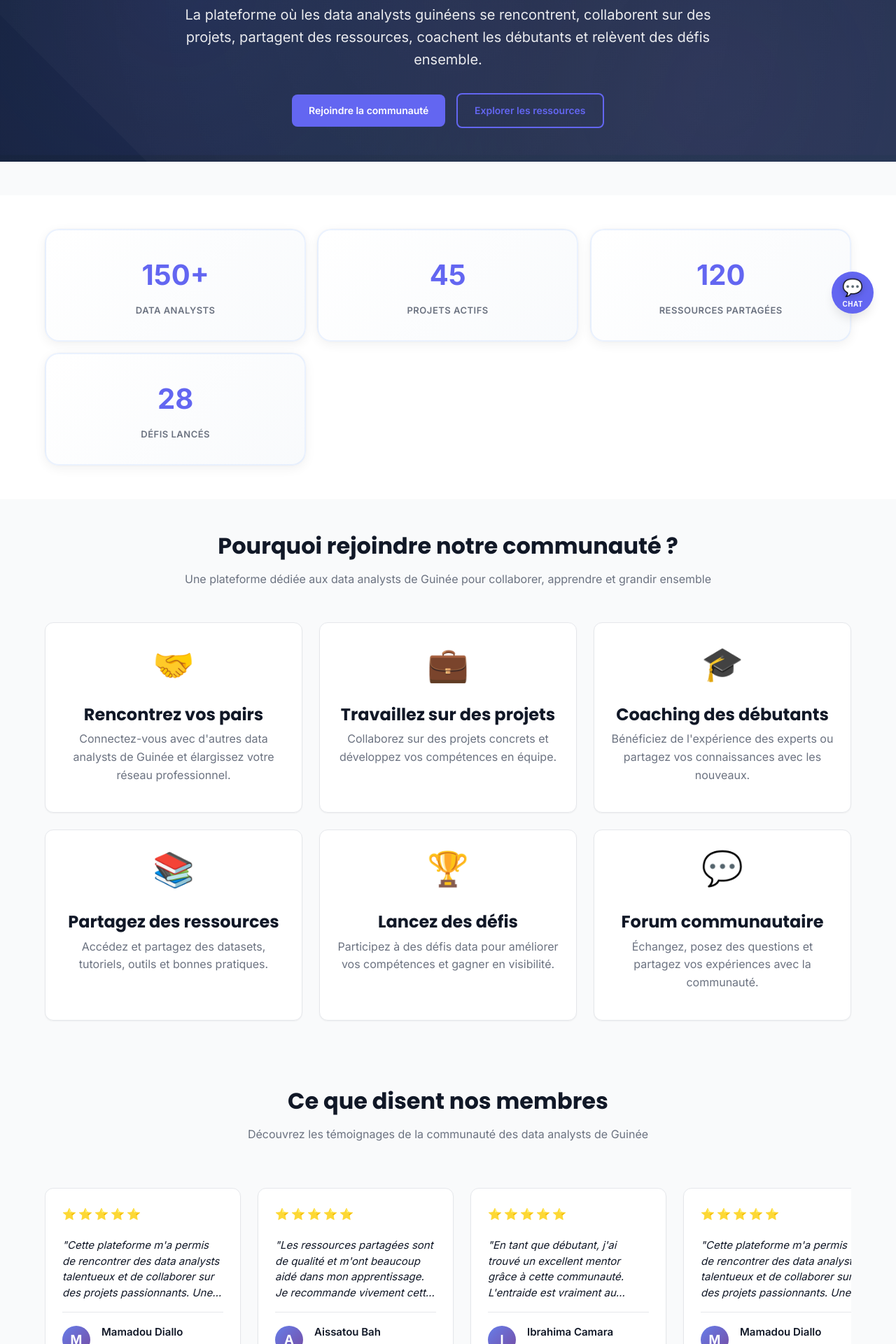
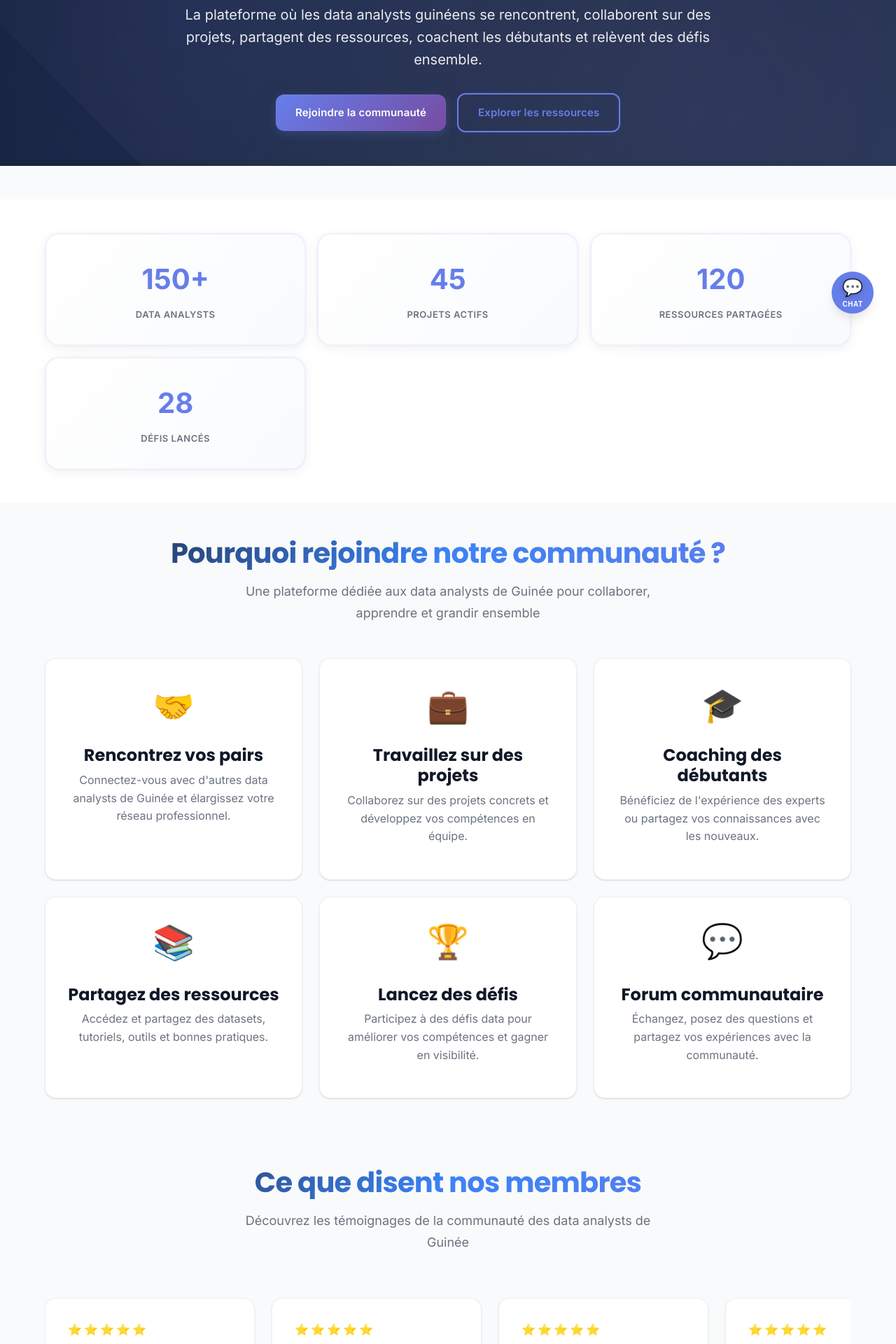
Before and after one commit to SenyDelamou/frontendAnalystes, a React (Vite) app: page / in a window 1280 px wide. Shown: the part 320-2240 px from the top of the page at 70% size. Built offline with nearby package versions, Linux system fonts and the light colour scheme.

Commit message:
frontend

```diff
--- a/src/components/PageHeader.css
+++ b/src/components/PageHeader.css
@@ -22,6 +22,23 @@
   margin-top: 0;
   padding-top: var(--spacing-2xl);
   overflow: hidden;
+  /* Harmonisation avec le hero de Home */
+  background: linear-gradient(135deg, #0a1628 0%, #1a2744 50%, #2d3f5f 100%);
+  background-size: 200% 200%;
+  animation: gradient 15s ease infinite;
+  color: white;
+}
+
+@keyframes gradient {
+  0% {
+    background-position: 0% 50%;
+  }
+  50% {
+    background-position: 100% 50%;
+  }
+  100% {
+    background-position: 0% 50%;
+  }
 }
 
 .page-header-slider {
@@ -31,6 +48,7 @@
   width: 100%;
   height: 100%;
   z-index: 0;
+  opacity: 0.3;
 }
 
 .page-header-slide {
@@ -72,35 +90,94 @@
   right: 0;
   bottom: 0;
   background:
-    radial-gradient(circle at 20% 50%, rgba(102, 126, 234, 0.1) 0%, transparent 50%),
-    radial-gradient(circle at 80% 80%, rgba(118, 75, 162, 0.1) 0%, transparent 50%);
+    radial-gradient(circle at 20% 50%, rgba(102, 126, 234, 0.15) 0%, transparent 50%),
+    radial-gradient(circle at 80% 80%, rgba(118, 75, 162, 0.15) 0%, transparent 50%);
+  animation: float 6s ease-in-out infinite;
   pointer-events: none;
+  z-index: 2;
+}
+
+.page-header::after {
+  content: '';
+  position: absolute;
+  top: -50%;
+  left: -50%;
+  width: 200%;
+  height: 200%;
+  background: radial-gradient(circle, rgba(255, 255, 255, 0.05) 0%, transparent 70%);
+  animation: rotate 20s linear infinite;
+  pointer-events: none;
+  z-index: 2;
+}
+
+@keyframes float {
+  0%, 100% {
+    transform: translateY(0);
+  }
+  50% {
+    transform: translateY(-20px);
+  }
+}
+
+@keyframes rotate {
+  from {
+    transform: rotate(0deg);
+  }
+  to {
+    transform: rotate(360deg);
+  }
 }
 
 .page-header-content {
   position: relative;
-  z-index: 1;
+  z-index: 3;
   text-align: center;
   max-width: 800px;
   margin: 0 auto;
+  animation: fadeInUp 0.8s ease-out;
+}
+
+@keyframes fadeInUp {
+  from {
+    opacity: 0;
+    transform: translateY(30px);
+  }
+  to {
+    opacity: 1;
+    transform: translateY(0);
+  }
 }
 
 .page-header-title {
-  font-size: 3rem;
+  font-size: clamp(2rem, 5vw, 3rem);
   font-weight: 700;
-  color: #00d4ff;
+  color: white;
   margin-bottom: var(--spacing-md);
-  text-shadow: 0 2px 10px rgba(0, 212, 255, 0.3);
+  text-shadow: 0 2px 20px rgba(0, 0, 0, 0.3);
   font-family: var(--font-heading);
   line-height: 1.2;
+  letter-spacing: -0.02em;
+  animation: fadeInDown 0.8s ease-out 0.2s both;
+}
+
+@keyframes fadeInDown {
+  from {
+    opacity: 0;
+    transform: translateY(-20px);
+  }
+  to {
+    opacity: 1;
+    transform: translateY(0);
+  }
 }
 
 .page-header-subtitle {
-  font-size: 1.25rem;
+  font-size: clamp(1rem, 2vw, 1.25rem);
   color: rgba(255, 255, 255, 0.9);
   line-height: 1.6;
   font-weight: 400;
   text-shadow: 0 2px 8px rgba(0, 0, 0, 0.3);
+  animation: fadeInUp 0.8s ease-out 0.4s both;
 }
 
 .page-header-indicators {
@@ -111,6 +188,7 @@
   display: flex;
   gap: var(--spacing-sm);
   z-index: 10;
+  animation: fadeInUp 0.8s ease-out 0.6s both;
 }
 
 .page-header-indicator {
--- a/src/pages/Dashboard.css
+++ b/src/pages/Dashboard.css
@@ -2,8 +2,8 @@
   padding: 0;
   padding-bottom: var(--spacing-xl);
   background: linear-gradient(180deg,
-    rgba(59, 130, 246, 0.02) 0%,
-    rgba(147, 51, 234, 0.02) 50%,
+    rgba(102, 126, 234, 0.02) 0%,
+    rgba(118, 75, 162, 0.02) 50%,
     rgba(255, 255, 255, 1) 100%);
   min-height: 100vh;
   position: relative;
@@ -20,13 +20,13 @@
   margin-bottom: var(--spacing-2xl);
   padding: var(--spacing-xl);
   background: linear-gradient(135deg,
-    rgba(59, 130, 246, 0.08) 0%,
-    rgba(147, 51, 234, 0.08) 50%,
-    rgba(236, 72, 153, 0.05) 100%);
+    rgba(102, 126, 234, 0.08) 0%,
+    rgba(118, 75, 162, 0.08) 50%,
+    rgba(102, 126, 234, 0.05) 100%);
   border-radius: 24px;
-  border: 2px solid rgba(59, 130, 246, 0.15);
+  border: 2px solid rgba(102, 126, 234, 0.15);
   box-shadow:
-    0 10px 40px rgba(59, 130, 246, 0.1),
+    0 10px 40px rgba(102, 126, 234, 0.1),
     inset 0 1px 0 rgba(255, 255, 255, 0.5);
   position: relative;
   overflow: hidden;
@@ -43,9 +43,9 @@
   right: 0;
   height: 4px;
   background: linear-gradient(90deg,
-    #3b82f6 0%,
-    #9333ea 50%,
-    #ec4899 100%);
+    #667eea 0%,
+    #764ba2 50%,
+    #667eea 100%);
 }
 
 .welcome-content {
@@ -60,7 +60,7 @@
   width: 80px;
   height: 80px;
   border-radius: var(--radius-full);
-  background: linear-gradient(135deg, #3b82f6 0%, #9333ea 100%);
+  background: linear-gradient(135deg, #667eea 0%, #764ba2 100%);
   color: white;
   display: flex;
   align-items: center;
@@ -70,8 +70,8 @@
   flex-shrink: 0;
   border: 4px solid rgba(255, 255, 255, 0.9);
   box-shadow:
-    0 8px 24px rgba(59, 130, 246, 0.3),
-    0 0 0 2px rgba(59, 130, 246, 0.1);
+    0 8px 24px rgba(102, 126, 234, 0.3),
+    0 0 0 2px rgba(102, 126, 234, 0.1);
   transition: all 0.4s cubic-bezier(0.4, 0, 0.2, 1);
   animation: float 3s ease-in-out infinite;
 }
@@ -79,8 +79,8 @@
 .welcome-avatar:hover {
   transform: scale(1.1) rotate(5deg);
   box-shadow:
-    0 12px 32px rgba(59, 130, 246, 0.4),
-    0 0 0 3px rgba(59, 130, 246, 0.2);
+    0 12px 32px rgba(102, 126, 234, 0.4),
+    0 0 0 3px rgba(102, 126, 234, 0.2);
 }
 
 .welcome-avatar img {
@@ -100,7 +100,7 @@
 }
 
 .welcome-name {
-  background: linear-gradient(135deg, #3b82f6 0%, #9333ea 100%);
+  background: linear-gradient(135deg, #667eea 0%, #764ba2 100%);
   -webkit-background-clip: text;
   -webkit-text-fill-color: transparent;
   background-clip: text;
@@ -135,9 +135,9 @@
   border-radius: 24px;
   padding: var(--spacing-2xl);
   box-shadow:
-    0 10px 40px rgba(59, 130, 246, 0.1),
-    0 0 0 1px rgba(59, 130, 246, 0.05);
-  border: 2px solid rgba(59, 130, 246, 0.1);
+    0 10px 40px rgba(102, 126, 234, 0.1),
+    0 0 0 1px rgba(102, 126, 234, 0.05);
+  border: 2px solid rgba(102, 126, 234, 0.1);
   position: relative;
   overflow: hidden;
   backdrop-filter: blur(10px);
@@ -152,9 +152,9 @@
   right: 0;
   height: 4px;
   background: linear-gradient(90deg,
-    #3b82f6 0%,
-    #9333ea 50%,
-    #ec4899 100%);
+    #667eea 0%,
+    #764ba2 50%,
+    #667eea 100%);
 }
 
 .stat-card {
@@ -165,7 +165,7 @@
   background: linear-gradient(135deg,
     rgba(255, 255, 255, 0.95) 0%,
     rgba(248, 250, 252, 0.95) 100%);
-  border: 2px solid rgba(59, 130, 246, 0.1);
+  border: 2px solid rgba(102, 126, 234, 0.1);
   border-radius: 20px;
   transition: all 0.4s cubic-bezier(0.4, 0, 0.2, 1);
   box-shadow:
@@ -183,9 +183,9 @@
   right: 0;
   height: 4px;
   background: linear-gradient(90deg,
-    #3b82f6 0%,
-    #9333ea 50%,
-    #ec4899 100%);
+    #667eea 0%,
+    #764ba2 50%,
+    #667eea 100%);
   transform: scaleX(0);
   transition: transform 0.4s cubic-bezier(0.4, 0, 0.2, 1);
 }
@@ -215,9 +215,9 @@
 .stat-card:hover {
   transform: translateY(-12px) scale(1.03);
   box-shadow:
-    0 20px 50px rgba(59, 130, 246, 0.2),
-    0 0 0 1px rgba(59, 130, 246, 0.1);
-  border-color: rgba(59, 130, 246, 0.3);
+    0 20px 50px rgba(102, 126, 234, 0.2),
+    0 0 0 1px rgba(102, 126, 234, 0.1);
+  border-color: rgba(102, 126, 234, 0.3);
   background: linear-gradient(135deg,
     rgba(255, 255, 255, 1) 0%,
     rgba(248, 250, 252, 1) 100%);
@@ -252,14 +252,14 @@
 
 .stat-card:hover .stat-icon {
   transform: scale(1.3) rotate(10deg);
-  filter: drop-shadow(0 8px 16px rgba(59, 130, 246, 0.3));
+  filter: drop-shadow(0 8px 16px rgba(102, 126, 234, 0.3));
   animation: bounce 0.6s ease;
 }
 
 .stat-value {
   font-size: 2.5rem;
   font-weight: 800;
-  background: linear-gradient(135deg, #3b82f6 0%, #9333ea 50%, #ec4899 100%);
+  background: linear-gradient(135deg, #667eea 0%, #764ba2 50%, #667eea 100%);
   -webkit-background-clip: text;
   -webkit-text-fill-color: transparent;
   background-clip: text;
@@ -268,12 +268,12 @@
   position: relative;
   z-index: 1;
   letter-spacing: -1px;
-  text-shadow: 0 2px 4px rgba(59, 130, 246, 0.2);
+  text-shadow: 0 2px 4px rgba(102, 126, 234, 0.2);
 }
 
 .stat-card:hover .stat-value {
   transform: scale(1.15);
-  background: linear-gradient(135deg, #2563eb 0%, #7e22ce 50%, #db2777 100%);
+  background: linear-gradient(135deg, #5568d3 0%, #6a3d8f 50%, #5568d3 100%);
   -webkit-background-clip: text;
   -webkit-text-fill-color: transparent;
   background-clip: text;
@@ -312,7 +312,7 @@
   background: linear-gradient(135deg,
     rgba(255, 255, 255, 0.95) 0%,
     rgba(248, 250, 252, 0.95) 100%);
-  border: 2px solid rgba(59, 130, 246, 0.1);
+  border: 2px solid rgba(102, 126, 234, 0.1);
   border-radius: 20px;
   text-decoration: none;
   color: inherit;
@@ -331,9 +331,9 @@
   right: 0;
   height: 4px;
   background: linear-gradient(90deg,
-    #3b82f6 0%,
-    #9333ea 50%,
-    #ec4899 100%);
+    #667eea 0%,
+    #764ba2 50%,
+    #667eea 100%);
   transform: scaleX(0);
   transition: transform 0.4s cubic-bezier(0.4, 0, 0.2, 1);
 }
@@ -367,9 +367,9 @@
 .action-card:hover {
   transform: translateY(-12px) scale(1.04);
   box-shadow:
-    0 24px 60px rgba(59, 130, 246, 0.25),
-    0 0 0 1px rgba(59, 130, 246, 0.1);
-  border-color: rgba(59, 130, 246, 0.3);
+    0 24px 60px rgba(102, 126, 234, 0.25),
+    0 0 0 1px rgba(102, 126, 234, 0.1);
+  border-color: rgba(102, 126, 234, 0.3);
   background: linear-gradient(135deg,
     rgba(255, 255, 255, 1) 0%,
     rgba(248, 250, 252, 1) 100%);
@@ -408,7 +408,7 @@
 
 .action-card:hover .action-icon {
   transform: scale(1.3) rotate(15deg);
-  filter: drop-shadow(0 8px 16px rgba(59, 130, 246, 0.4));
+  filter: drop-shadow(0 8px 16px rgba(102, 126, 234, 0.4));
   animation: bounce 0.6s ease;
 }
 
@@ -419,14 +419,14 @@
   transition: all 0.3s cubic-bezier(0.4, 0, 0.2, 1);
   font-size: 1.25rem;
   font-weight: 700;
-  background: linear-gradient(135deg, #1e293b 0%, #3b82f6 100%);
+  background: linear-gradient(135deg, #1e293b 0%, #667eea 100%);
   -webkit-background-clip: text;
   -webkit-text-fill-color: transparent;
   background-clip: text;
 }
 
 .action-card:hover h3 {
-  background: linear-gradient(135deg, #3b82f6 0%, #9333ea 100%);
+  background: linear-gradient(135deg, #667eea 0%, #764ba2 100%);
   -webkit-background-clip: text;
   -webkit-text-fill-color: transparent;
   background-clip: text;
--- a/src/pages/Home.css
+++ b/src/pages/Home.css
@@ -110,13 +110,40 @@
 .stat-card {
   text-align: center;
   padding: var(--spacing-xl);
-  transition: all 0.3s cubic-bezier(0.4, 0, 0.2, 1);
-  border-radius: var(--radius-lg);
+  transition: all 0.4s cubic-bezier(0.4, 0, 0.2, 1);
+  border-radius: 16px;
+  background: var(--bg-primary);
+  border: 1px solid rgba(0, 0, 0, 0.06);
+  box-shadow:
+    0 1px 3px rgba(0, 0, 0, 0.05),
+    0 1px 2px rgba(0, 0, 0, 0.1);
+  position: relative;
+  overflow: hidden;
+}
+
+.stat-card::before {
+  content: '';
+  position: absolute;
+  top: 0;
+  left: 0;
+  right: 0;
+  height: 3px;
+  background: linear-gradient(90deg, #667eea 0%, #764ba2 100%);
+  transform: scaleX(0);
+  transition: transform 0.4s cubic-bezier(0.4, 0, 0.2, 1);
+}
+
+.stat-card:hover::before {
+  transform: scaleX(1);
 }
 
 .stat-card:hover {
-  transform: translateY(-5px);
-  background: linear-gradient(135deg, rgba(99, 102, 241, 0.05) 0%, rgba(118, 75, 162, 0.05) 100%);
+  transform: translateY(-6px);
+  background: linear-gradient(135deg, rgba(102, 126, 234, 0.04) 0%, rgba(118, 75, 162, 0.04) 100%);
+  box-shadow:
+    0 12px 28px rgba(0, 0, 0, 0.08),
+    0 4px 12px rgba(0, 0, 0, 0.04);
+  border-color: rgba(102, 126, 234, 0.15);
 }
 
 .stat-number {
@@ -138,10 +165,26 @@
 .section-header {
   text-align: center;
   margin-bottom: var(--spacing-2xl);
+  animation: fadeInUp 0.6s ease-out;
 }
 
 .section-header h2 {
   margin-bottom: var(--spacing-md);
+  font-size: clamp(1.75rem, 4vw, 2.5rem);
+  font-weight: 700;
+  background: linear-gradient(135deg, #1e293b 0%, #3b82f6 50%, #667eea 100%);
+  -webkit-background-clip: text;
+  -webkit-text-fill-color: transparent;
+  background-clip: text;
+  letter-spacing: -0.02em;
+}
+
+.section-header p {
+  font-size: clamp(1rem, 2vw, 1.125rem);
+  color: var(--text-secondary);
+  max-width: 600px;
+  margin: 0 auto;
+  line-height: 1.7;
 }
 
 .features-grid {
@@ -165,13 +208,40 @@
 .feature-card {
   text-align: center;
   padding: var(--spacing-xl);
-  transition: all 0.3s cubic-bezier(0.4, 0, 0.2, 1);
-  border-radius: var(--radius-lg);
+  transition: all 0.4s cubic-bezier(0.4, 0, 0.2, 1);
+  border-radius: 16px;
+  background: var(--bg-primary);
+  border: 1px solid rgba(0, 0, 0, 0.06);
+  box-shadow:
+    0 1px 3px rgba(0, 0, 0, 0.05),
+    0 1px 2px rgba(0, 0, 0, 0.1);
+  position: relative;
+  overflow: hidden;
+}
+
+.feature-card::before {
+  content: '';
+  position: absolute;
+  top: 0;
+  left: 0;
+  right: 0;
+  height: 3px;
+  background: linear-gradient(90deg, #667eea 0%, #764ba2 100%);
+  transform: scaleX(0);
+  transition: transform 0.4s cubic-bezier(0.4, 0, 0.2, 1);
+}
+
+.feature-card:hover::before {
+  transform: scaleX(1);
 }
 
 .feature-card:hover {
-  transform: translateY(-8px) scale(1.02);
-  box-shadow: 0 20px 40px rgba(0, 0, 0, 0.1);
+  transform: translateY(-8px);
+  box-shadow:
+    0 16px 32px rgba(0, 0, 0, 0.1),
+    0 4px 12px rgba(0, 0, 0, 0.06);
+  border-color: rgba(102, 126, 234, 0.2);
+  background: linear-gradient(135deg, rgba(255, 255, 255, 1) 0%, rgba(248, 250, 252, 1) 100%);
 }
 
 .feature-card .feature-icon {
@@ -469,21 +539,46 @@
 }
 
 .testimonial-card {
-  padding: var(--spacing-lg);
+  padding: var(--spacing-xl);
   display: flex;
   flex-direction: column;
   gap: var(--spacing-md);
-  transition: transform 0.3s, box-shadow 0.3s;
-  min-width: 280px;
-  max-width: 280px;
+  transition: all 0.4s cubic-bezier(0.4, 0, 0.2, 1);
+  min-width: 300px;
+  max-width: 300px;
   flex-shrink: 0;
   scroll-snap-align: start;
   position: relative;
+  background: var(--bg-primary);
+  border: 1px solid rgba(0, 0, 0, 0.06);
+  border-radius: 16px;
+  box-shadow:
+    0 2px 8px rgba(0, 0, 0, 0.06),
+    0 1px 3px rgba(0, 0, 0, 0.04);
+}
+
+.testimonial-card::before {
+  content: '';
+  position: absolute;
+  top: 0;
+  left: 0;
+  right: 0;
+  height: 3px;
+  background: linear-gradient(90deg, #667eea 0%, #764ba2 100%);
+  transform: scaleX(0);
+  transition: transform 0.4s cubic-bezier(0.4, 0, 0.2, 1);
+}
+
+.testimonial-card:hover::before {
+  transform: scaleX(1);
 }
 
 .testimonial-card:hover {
-  transform: translateY(-4px);
-  box-shadow: 0 8px 24px rgba(0, 0, 0, 0.12);
+  transform: translateY(-6px);
+  box-shadow:
+    0 12px 32px rgba(0, 0, 0, 0.1),
+    0 4px 12px rgba(0, 0, 0, 0.06);
+  border-color: rgba(102, 126, 234, 0.2);
 }
 
 .testimonial-rating {
--- a/src/styles/index.css
+++ b/src/styles/index.css
@@ -1,11 +1,18 @@
 :root {
-  /* Colors */
-  --primary: #6366f1;
-  --primary-dark: #4f46e5;
+  /* Colors - Harmonisation avec le hero */
+  --primary: #667eea;
+  --primary-dark: #5568d3;
   --primary-light: #818cf8;
+  --primary-gradient-start: #667eea;
+  --primary-gradient-end: #764ba2;
   --secondary: #10b981;
   --accent: #f59e0b;
   --danger: #ef4444;
+
+  /* Hero/Dark background colors */
+  --hero-bg-start: #0a1628;
+  --hero-bg-mid: #1a2744;
+  --hero-bg-end: #2d3f5f;
 
   /* Grays */
   --gray-50: #f9fafb;
@@ -135,38 +142,64 @@ a {
   transition: color 0.2s;
 }
 
-/* Buttons */
+/* Buttons - Design professionnel */
 .btn {
   display: inline-flex;
   align-items: center;
   justify-content: center;
   gap: var(--spacing-sm);
-  padding: 0.75rem 1.5rem;
+  padding: 0.875rem 1.75rem;
   font-weight: 600;
-  font-size: 0.875rem;
-  border-radius: var(--radius-md);
+  font-size: 0.9375rem;
+  border-radius: 12px;
   border: none;
   cursor: pointer;
-  transition: all 0.2s;
+  transition: all 0.3s cubic-bezier(0.4, 0, 0.2, 1);
   text-decoration: none;
-  -webkit-tap-highlight-color: rgba(99, 102, 241, 0.2);
+  -webkit-tap-highlight-color: rgba(102, 126, 234, 0.2);
   touch-action: manipulation;
   user-select: none;
+  position: relative;
+  overflow: hidden;
+  letter-spacing: 0.01em;
 }
 
 .btn-primary {
-  background: var(--primary);
+  background: linear-gradient(135deg, #667eea 0%, #764ba2 100%);
   color: white;
+  box-shadow:
+    0 4px 14px rgba(102, 126, 234, 0.25),
+    0 0 0 1px rgba(255, 255, 255, 0.05) inset;
+}
+
+.btn-primary::before {
+  content: '';
+  position: absolute;
+  top: 0;
+  left: -100%;
+  width: 100%;
+  height: 100%;
+  background: linear-gradient(90deg, transparent, rgba(255, 255, 255, 0.15), transparent);
+  transition: left 0.5s;
+}
+
+.btn-primary:hover::before {
+  left: 100%;
 }
 
 .btn-primary:hover {
-  background: var(--primary-dark);
-  transform: translateY(-3px) scale(1.02);
-  box-shadow: 0 10px 25px rgba(99, 102, 241, 0.3);
+  background: linear-gradient(135deg, #764ba2 0%, #667eea 100%);
+  transform: translateY(-2px);
+  box-shadow:
+    0 8px 20px rgba(102, 126, 234, 0.35),
+    0 0 0 1px rgba(255, 255, 255, 0.1) inset;
 }
 
 .btn-primary:active {
-  transform: translateY(-1px) scale(0.98);
+  transform: translateY(0);
+  box-shadow:
+    0 2px 8px rgba(102, 126, 234, 0.3),
+    0 0 0 1px rgba(255, 255, 255, 0.05) inset;
 }
 
 .btn-secondary {
@@ -181,13 +214,17 @@ a {
 
 .btn-outline {
   background: transparent;
-  color: var(--primary);
-  border: 2px solid var(--primary);
+  color: #667eea;
+  border: 2px solid #667eea;
+  box-shadow: 0 2px 8px rgba(102, 126, 234, 0.1);
 }
 
 .btn-outline:hover {
-  background: var(--primary);
+  background: linear-gradient(135deg, #667eea 0%, #764ba2 100%);
   color: white;
+  border-color: #667eea;
+  transform: translateY(-2px);
+  box-shadow: 0 6px 16px rgba(102, 126, 234, 0.25);
 }
 
 .btn-ghost {
@@ -200,21 +237,43 @@ a {
   color: var(--text-primary);
 }
 
-/* Cards */
+/* Cards - Design professionnel */
 .card {
   background: var(--bg-primary);
-  border-radius: var(--radius-lg);
-  padding: var(--spacing-lg);
-  box-shadow: var(--shadow-sm);
+  border-radius: 16px;
+  padding: var(--spacing-xl);
+  box-shadow:
+    0 1px 3px rgba(0, 0, 0, 0.05),
+    0 1px 2px rgba(0, 0, 0, 0.1);
   transition: all 0.3s cubic-bezier(0.4, 0, 0.2, 1);
-  border: 1px solid var(--gray-200);
+  border: 1px solid rgba(0, 0, 0, 0.06);
   animation: fadeInUp 0.6s ease-out;
+  position: relative;
+  overflow: hidden;
+}
+
+.card::before {
+  content: '';
+  position: absolute;
+  top: 0;
+  left: 0;
+  right: 0;
+  height: 3px;
+  background: linear-gradient(90deg, #667eea 0%, #764ba2 100%);
+  transform: scaleX(0);
+  transition: transform 0.3s cubic-bezier(0.4, 0, 0.2, 1);
+}
+
+.card:hover::before {
+  transform: scaleX(1);
 }
 
 .card:hover {
-  box-shadow: var(--shadow-xl);
-  transform: translateY(-6px) scale(1.01);
-  border-color: var(--primary-light);
+  box-shadow:
+    0 10px 25px rgba(0, 0, 0, 0.08),
+    0 4px 10px rgba(0, 0, 0, 0.04);
+  transform: translateY(-4px);
+  border-color: rgba(102, 126, 234, 0.2);
 }
 
 /* Container */
```
Also changed, not shown: src/components/Navbar.css (+6 -6 lines), src/pages/Articles.css (+11 -7 lines), src/pages/Challenges.css (+16 -13 lines), src/pages/Coaching.css (+41 -2 lines), src/pages/Donations.css (+43 -10 lines), src/pages/Forum.css (+41 -11 lines), src/pages/Projects.css (+18 -15 lines).
